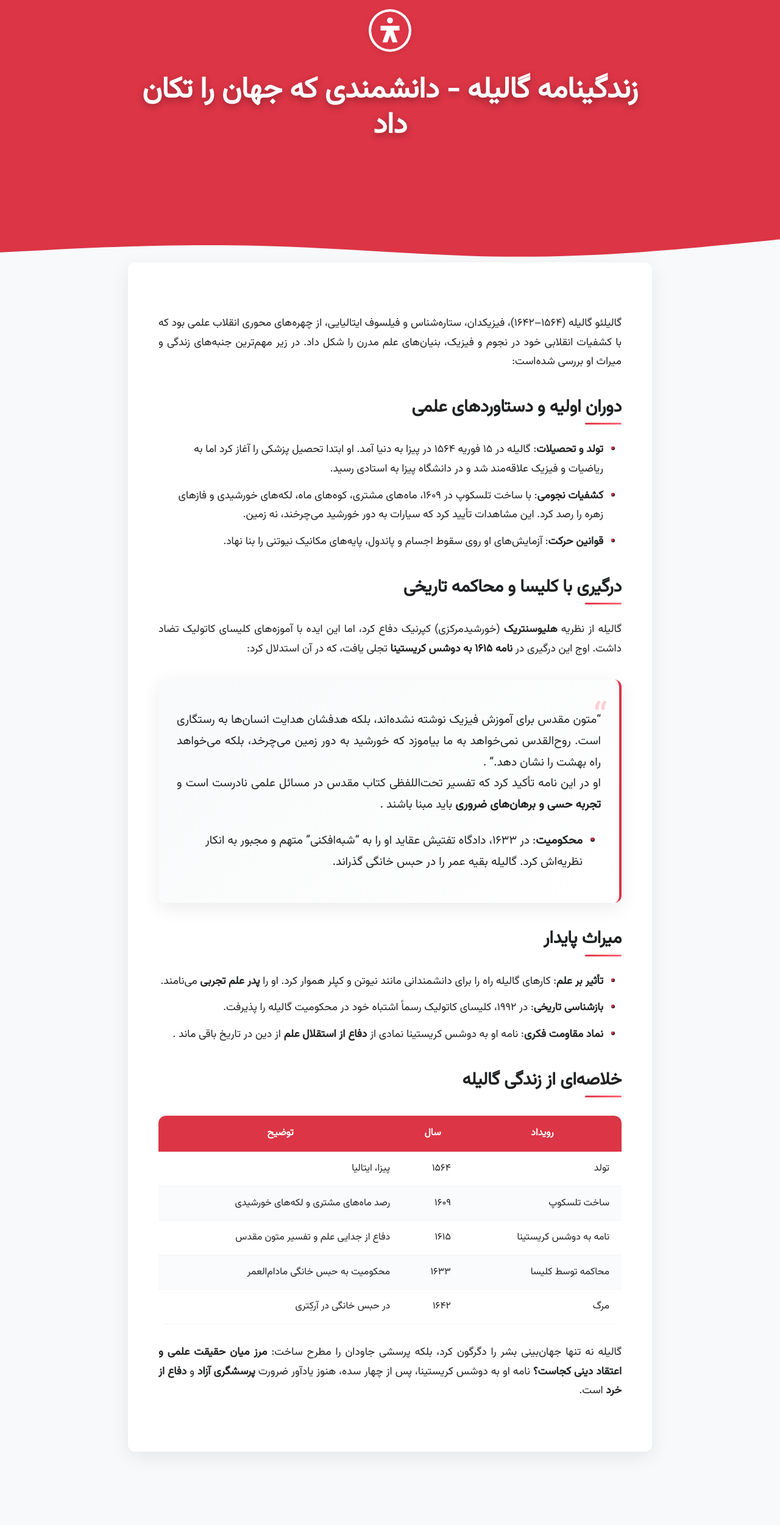
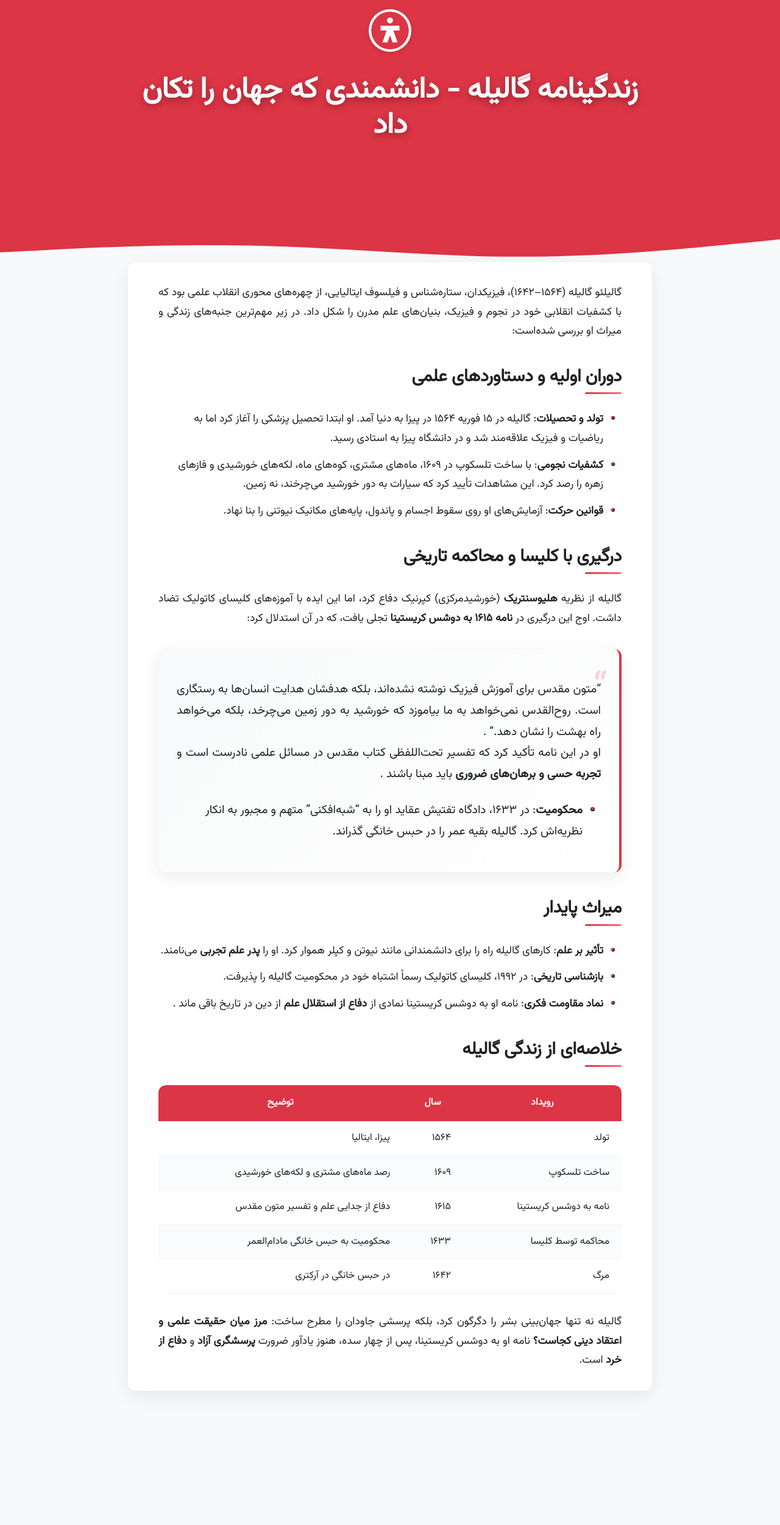
Before and after one commit to darkblog/darkblog.github.io, a Jekyll site: the page built from _posts/2025-7-5-68.md, in a window 1280 px wide. Shown: the whole page at 61% size. Built offline with Jekyll 4.4.1, drawn with Linux system fonts in a browser that asks for light colours; after the commit the page ends 2400 px from its top, so only the background shows below that.

Commit message:
Update post.html

```diff
--- a/_layouts/post.html
+++ b/_layouts/post.html
@@ -161,7 +161,7 @@
             background-color: var(--card-bg);
             border-radius: var(--radius);
             box-shadow: var(--shadow);
-            padding: 60px 50px;
+            padding: 10px 50px;
             margin-bottom: 40px;
         }
 
```
